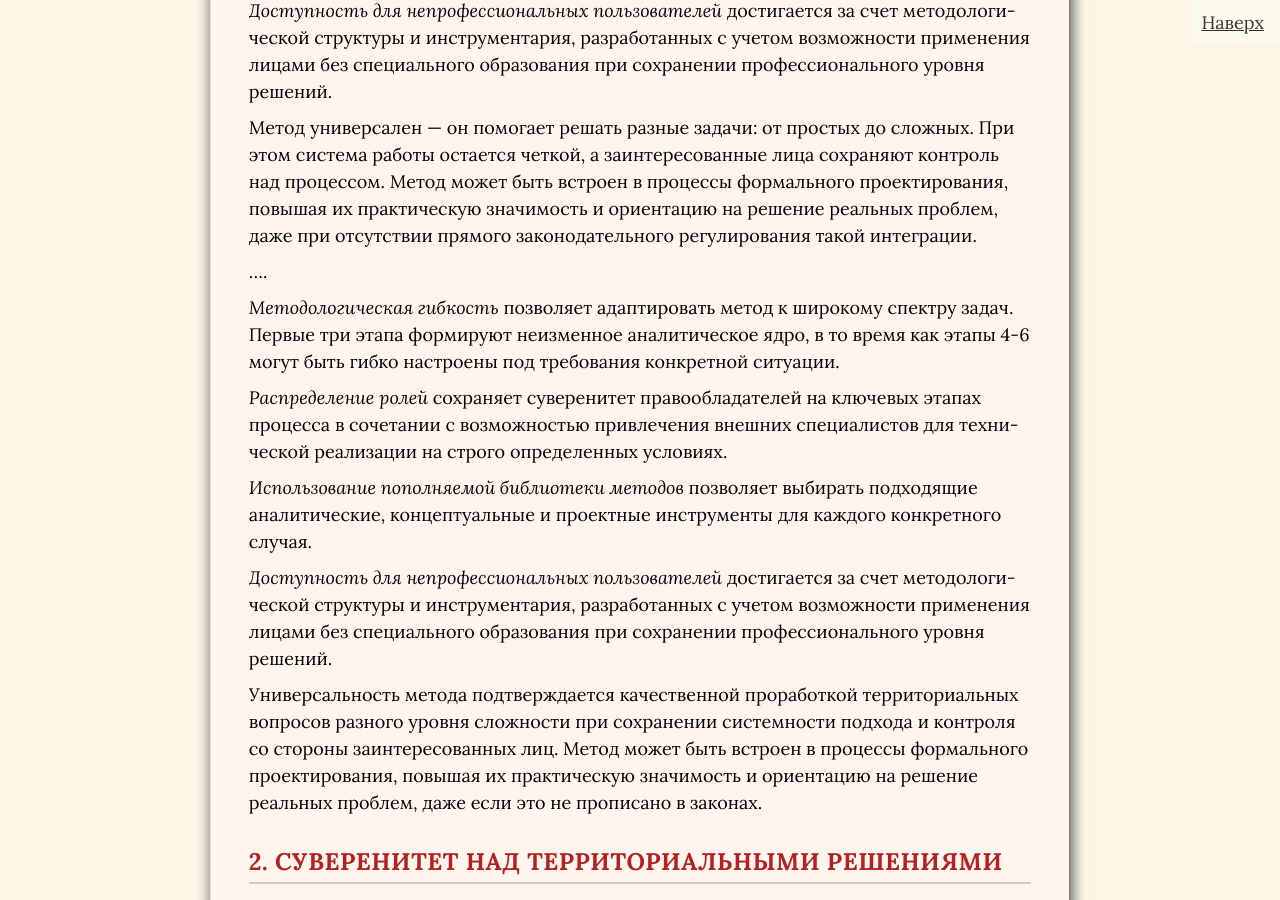
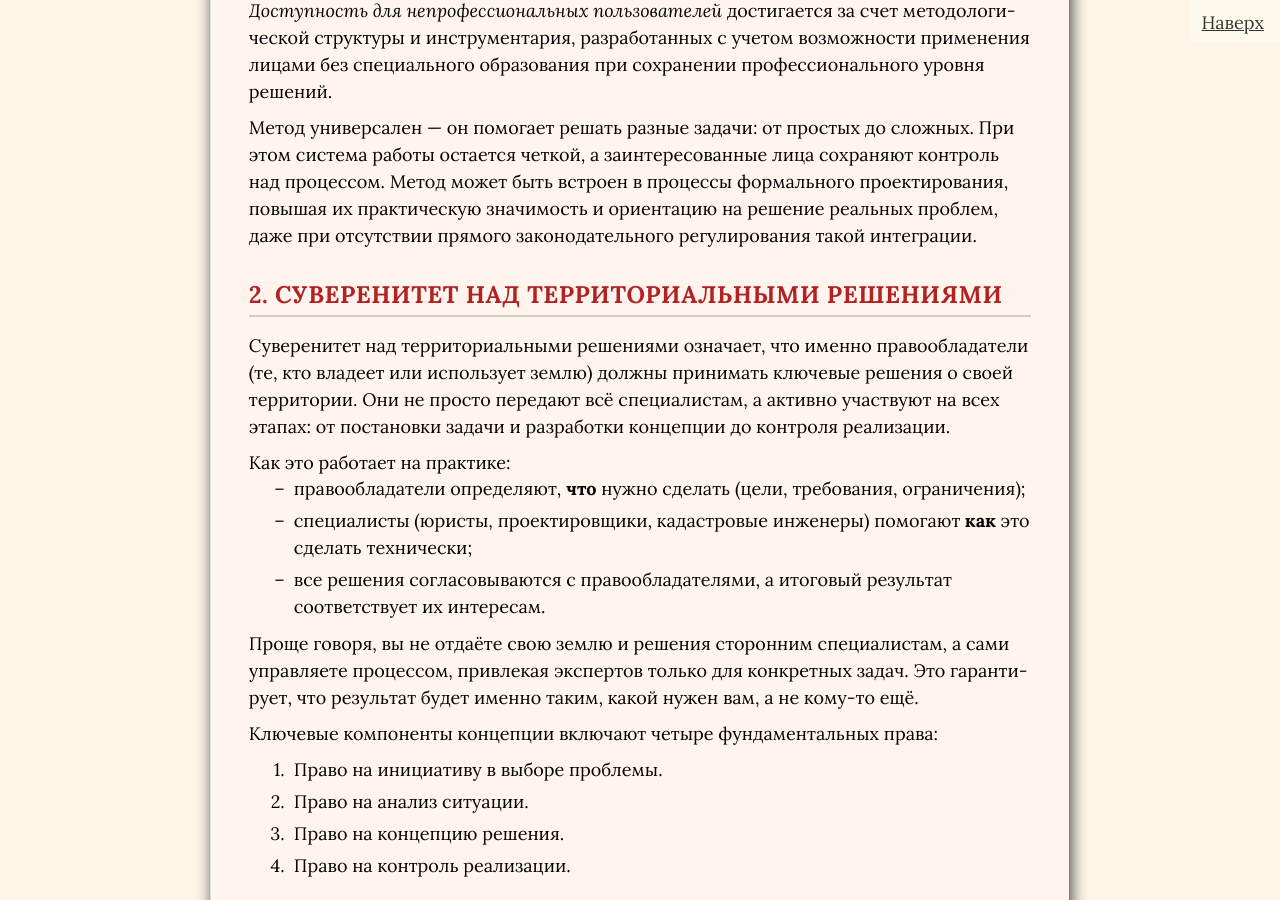
Before and after one commit to SergSi/land-use-art, a Jekyll site: the page built from _posts/2025-09-12-metod.md, in a window 1280 px wide and 900 px high, scrolled down 4463 px. Built offline with Jekyll 4.4.1, drawn with Linux system fonts in a browser that asks for light colours; some web fonts are replaced.

Commit message:
Update 2025-09-12-metod.md

```diff
--- a/_posts/2025-09-12-metod.md
+++ b/_posts/2025-09-12-metod.md
@@ -119,18 +119,6 @@ number="3"
 *Доступность для непрофессиональных пользователей* достигается за счет методологической структуры и инструментария, разработанных с учетом возможности применения лицами без специального образования при сохранении профессионального уровня решений.
 
 Метод универсален — он помогает решать разные задачи: от простых до сложных. При этом система работы остается четкой, а заинтересованные лица сохраняют контроль над процессом. Метод может быть встроен в процессы формального проектирования, повышая их практическую значимость и ориентацию на решение реальных проблем, даже при отсутствии прямого законодательного регулирования такой интеграции.
-
-….
-
-*Методологическая гибкость* позволяет адаптировать метод к широкому спектру задач. Первые три этапа формируют неизменное аналитическое ядро, в то время как этапы 4-6 могут быть гибко настроены под требования конкретной ситуации.
-
-*Распределение ролей* сохраняет суверенитет правообладателей на ключевых этапах процесса в сочетании с возможностью привлечения внешних специалистов для технической реализации на строго определенных условиях.
-
-*Использование пополняемой библиотеки методов* позволяет выбирать подходящие аналитические, концептуальные и проектные инструменты для каждого конкретного случая.
-
-*Доступность для непрофессиональных пользователей* достигается за счет методологической структуры и инструментария, разработанных с учетом возможности применения лицами без специального образования при сохранении профессионального уровня решений.
-
-Универсальность метода подтверждается качественной проработкой территориальных вопросов разного уровня сложности при сохранении системности подхода и контроля со стороны заинтересованных лиц. Метод может быть встроен в процессы формального проектирования, повышая их практическую значимость и ориентацию на решение реальных проблем, даже если это не прописано в законах.
 
 ## 2. Суверенитет над территориальными решениями
 
```
